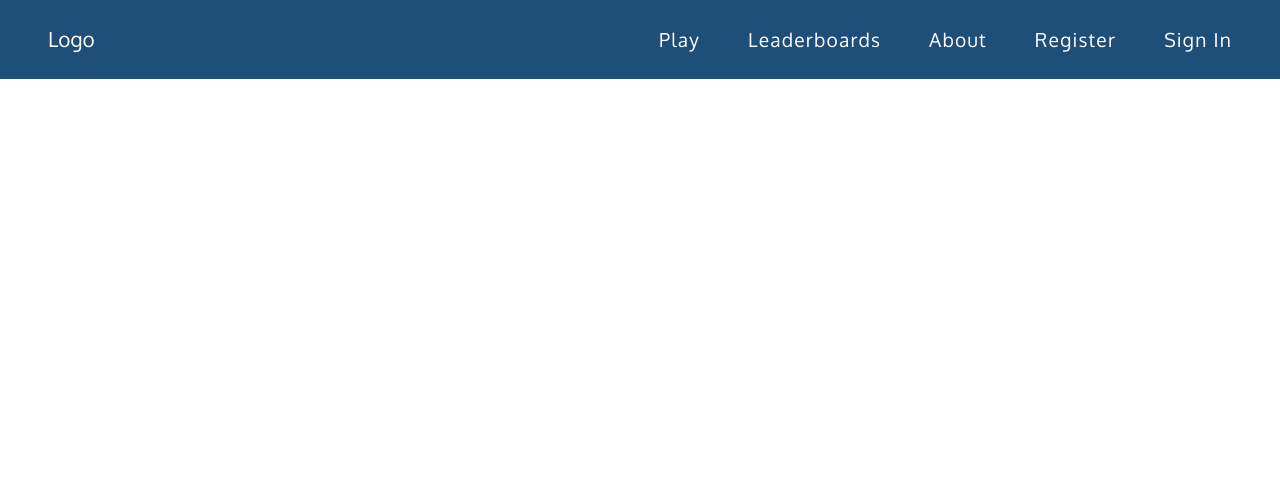
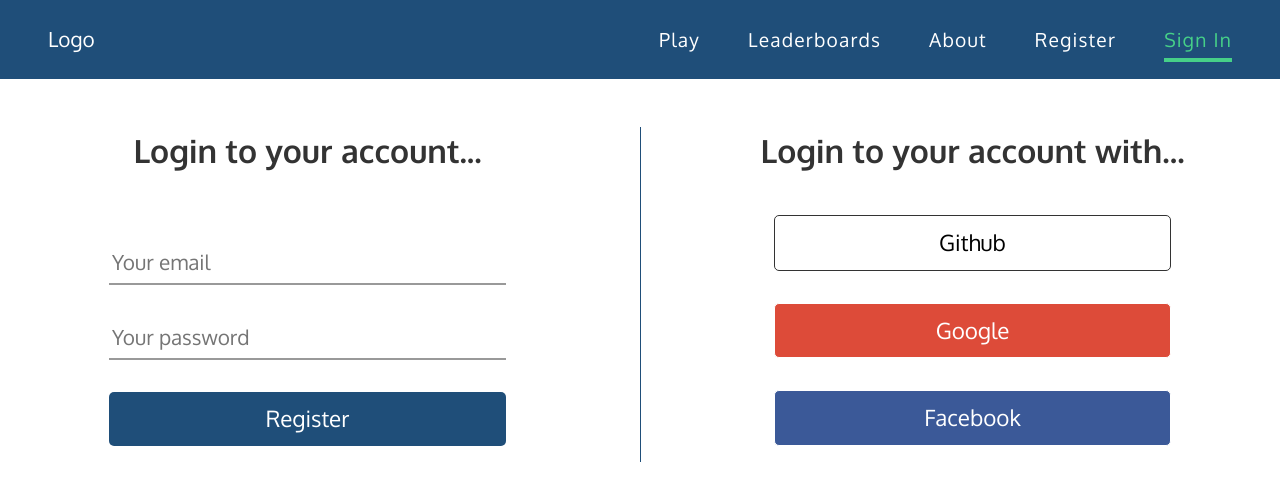
Before and after one commit to JamesRClarke/anagram-falls-client, a React (Create React App) app: page /login in a window 1280 px wide. Shown: the top 484 px of the page. Built offline with nearby package versions, Linux system fonts and the light colour scheme.

Commit message:
resolved the sign in and register display values

```diff
--- a/src/components/Navigation/NavigationItems/NavigationItems.jsx
+++ b/src/components/Navigation/NavigationItems/NavigationItems.jsx
@@ -28,7 +28,7 @@ const navigationItems = (props) => {
     },
     {
       name: 'Sign In',
-      link: '/sign-in',
+      link: '/login',
       order: 5
     }
     // {
--- a/src/containers/Authentication.jsx
+++ b/src/containers/Authentication.jsx
@@ -95,7 +95,12 @@ class Authentication extends Component {
 
   render() {
     const path = this.checkForPage();
-    let formClass = path === 'register' ? 'register' : 'signIn';
+    let formClass = path === 'register' ? 'register' : 'login';
+
+    const authTitles = {
+      register: 'Register an',
+      login: 'Login to your'
+    }
 
     const formElementsArray = [];
     for (let key in this.state.formData) {
@@ -131,7 +136,7 @@ class Authentication extends Component {
       <div className="container">
         <div className="row" >
           <div className={`d-flex align-items-center justify-content-between flex-column col-12 col-md-5 ${formClass} text-center`}>
-            <h5 className="mb-4">Register an account...</h5>
+            <h5 className="mb-4">{authTitles[path]} account...</h5>
             {form}
           </div>
 
@@ -141,7 +146,7 @@ class Authentication extends Component {
 
           <div className="col-12 col-md-5 d-flex align-items-center flex-column text-center">
             <div className="w-100 ">
-              <h5 className="mb-4">Sign up with...</h5>
+              <h5 className="mb-4">{authTitles[path]} account with...</h5>
               <Oauth />
             </div>
           </div>
--- a/src/containers/Layout.jsx
+++ b/src/containers/Layout.jsx
@@ -36,7 +36,7 @@ class Layout extends Component {
           <Route path="/leaderboard" component={Leaderboards}/>
           <Route path="/about" component={About}/>
           <Route path="/register" component={Authentication}/>
-          <Route path="/sign-in" component={Authentication}/>
+          <Route path="/login" component={Authentication}/>
           </main>
         </Router>
       </Aux>
```
